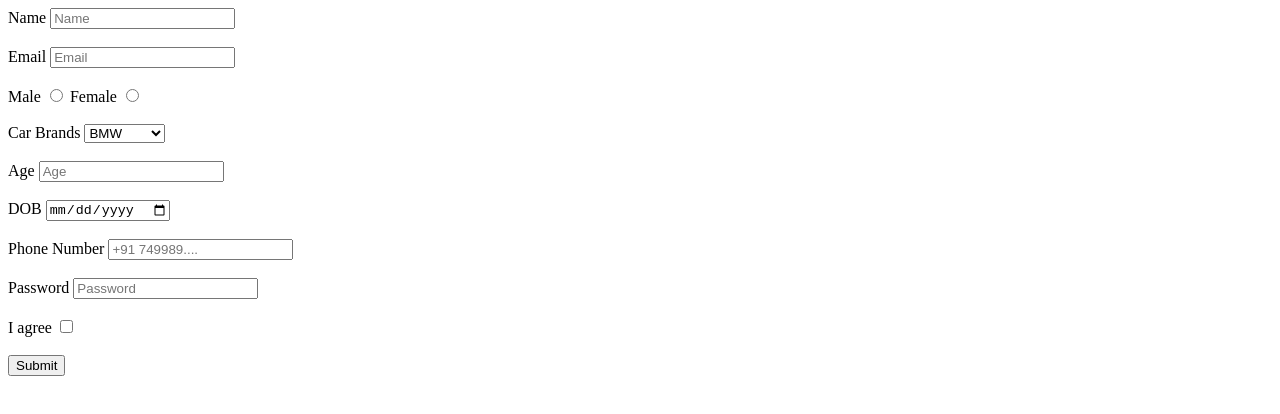
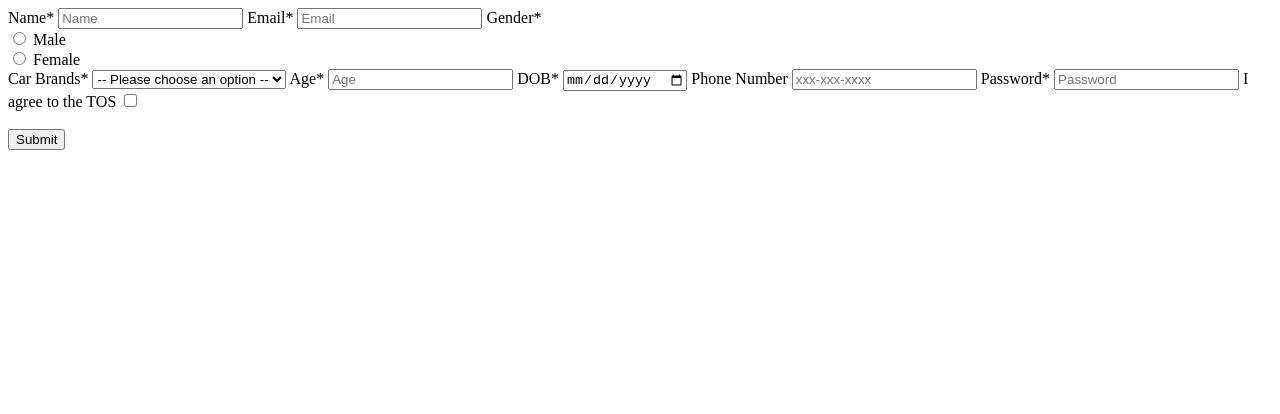
Before and after one commit to acciojob/signup-form-car-Ajay-Chaudhari01001, a website: page main.html in a window 1280 px wide. Drawn offline with Linux system fonts and the light colour scheme.

Commit message:
created a submission

```diff
--- a/main.html
+++ b/main.html
@@ -9,53 +9,47 @@
 <body>
 	<!-- the entire body must be written by student -->
 
-	<form method="get">
-		<div>
-			<label for="name">Name</label>
-			<input type="text" id="name" name="name" placeholder="Name" required>
-		</div><br>
-		<div>
-			<label for="email">Email</label>
-			<input type="email" id="email" name="email" placeholder="Email" required>
-		</div><br>
-		<div>
-			<label for="radio-input male">Male</label>
-			<input type="radio" id="gender_m" name="radio-input male">
-			<label for="female">Female</label>
-			<input type="radio" id="gender_f" name="radio-input female">
-		</div><br>
-		<div>
-			<label for="options">Car Brands</label>
-			<select id="tos" name="options" required>
-				<option>BMW</option>
-				<option>Audi</option>
-				<option>Mercedez</option>
-			</select>
-		</div><br>
-		<div>
-			<label for="age">Age</label>
-			<input type="text" id="age" name="email" placeholder="Age" required>
-		</div><br>
-		<div>
-			<label for="dob">DOB</label>
-			<input type="date" id="dob" name="dob" placeholder="DOB" required>
-		</div><br>
-		<div>
-			<label for="phone-number">Phone Number</label>
-			<input type="tel" id="phoneNumber" name="phone-number" placeholder="+91 749989....">
-		</div><br>
-		<div>
-			<label for="password">Password</label>
-			<input type="password" id="password" name="password" placeholder="Password" required>
-		</div><br>
-		<div>
-			<label for="checkbox">I agree</label>
-			<input type="checkbox" id="password" name="checkbox" value="checkbox" required>
-		</div><br>
-		<div>
-			<input type="submit" id="submit" value="Submit">
-		</div>
+	 <form method="POST">
+
+		  <label for="name">Name*</label>
+		  <input type="text" id="name" name="name" placeholder="Name" required>
+
+		  <label for="email">Email*</label>
+		  <input type="email" id="email" name="email" placeholder="Email" required>
+
+		  <label for="gender">Gender*</label><br>
+		  <input type="radio" id="gender_m" name="gender" value="male" required>
+		  <label for="gender_m">Male</label><br>
+		  <input type="radio" id="gender_f" name="gender" value="female" required>
+		  <label for="gender_f">Female</label><br>
+
+		  <label for="cars">Car Brands*</label>
+		  <select id="cars" name="cars" required>
+		    <option value="" selected disabled>-- Please choose an option --</option>
+		    <option value="BMW">BMW</option>
+		    <option value="Audi">Audi</option>
+		    <option value="Mercedes">Mercedes</option>
+		  </select>
+
+		  <label for="age">Age*</label>
+		  <input type="number" id="age" name="age" placeholder="Age" required>
+
+		  <label for="dob">DOB*</label>
+		  <input type="date" id="dob" name="dob" placeholder="DOB" required>
+
+		  <label for="tel">Phone Number</label>
+		  <input type="tel" id="tel" name="tel" placeholder="xxx-xxx-xxxx">
+
+		  <label for="password">Password*</label>
+		  <input type="password" id="password" name="password" placeholder="Password" required>
+
+		  <label for="tos">I agree to the TOS</label>
+		  <input type="checkbox" id="tos" name="tos" required>
+
+		  <br><br>
+		  <button type="submit">Submit</button>
 	</form>
+
     <script type="text/javascript" src="./script.js">
 </script>
 
```
